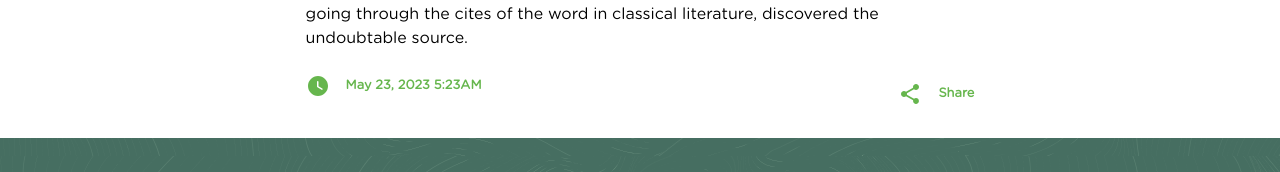
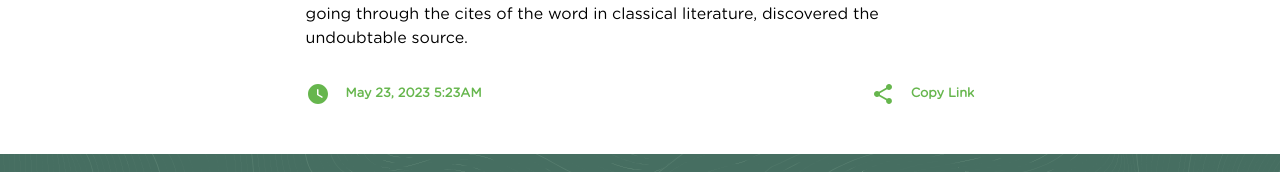
Before and after one commit to kenanmusali/Xacmaz-AgroPark, a React (Vite) app: page /news/1 in a window 1280 px wide. Shown: the part 1062-1234 px from the top of the page. Built offline with nearby package versions, Linux system fonts and the light colour scheme; data requests are answered from the project's data file.

Commit message:
0.2 (Data Uptaded)

```diff
--- a/src/Components/NewsDetails/index.jsx
+++ b/src/Components/NewsDetails/index.jsx
@@ -17,10 +17,20 @@ function NewsDetailSection() {
       .then(data => setText(data))
   }, [id])
 
+  const handleCopyLink = () => {
+    const currentUrl = window.location.href;
+    navigator.clipboard.writeText(currentUrl);
+
+    // Change text to "Copied" after copying
+    const copyLinkText = document.querySelector(".shareNewsdetailicon .divNewsTime");
+    copyLinkText.innerText = "Copied";
+    setTimeout(() => {
+      copyLinkText.innerText = "Copy Link";
+    }, 2000); // Reset text after 2 seconds
+  };
 
   return (
     <div>
-
       <div className="DivMenuSectionHeaderNewsDetails">
         <div className="DivTopNavShort">
           <Link to="/" className="LinkNav">
@@ -47,13 +57,12 @@ function NewsDetailSection() {
             <WatchLaterRoundedIcon className="NewsIconSet1" />
             <p className="divNewsTime">{text.time}</p>
           </div>
-          <div className="shareNewsdetailicon">
+          <div className="shareNewsdetailicon" onClick={handleCopyLink}>
             <ShareIcon />
-            <p className="divNewsTime">Share</p>
+            <p className="divNewsTime">Copy Link</p>
           </div>
         </div>
       </div>
-
     </div>
   );
 }
--- a/src/Components/NewsDetails/style.css
+++ b/src/Components/NewsDetails/style.css
@@ -74,6 +74,7 @@
     align-items: center;
     justify-content: space-between;
     width: 55%;
+    padding: 1rem 0rem;
 }
 
 .divNewsTimeZone1 {
@@ -87,8 +88,5 @@
     gap: 1rem;
     align-items: center;
     color: var(--color);
+    cursor: pointer;
 }
-
-.shareNewsdetailicon {
-    margin-top: 1rem;
-}
```
